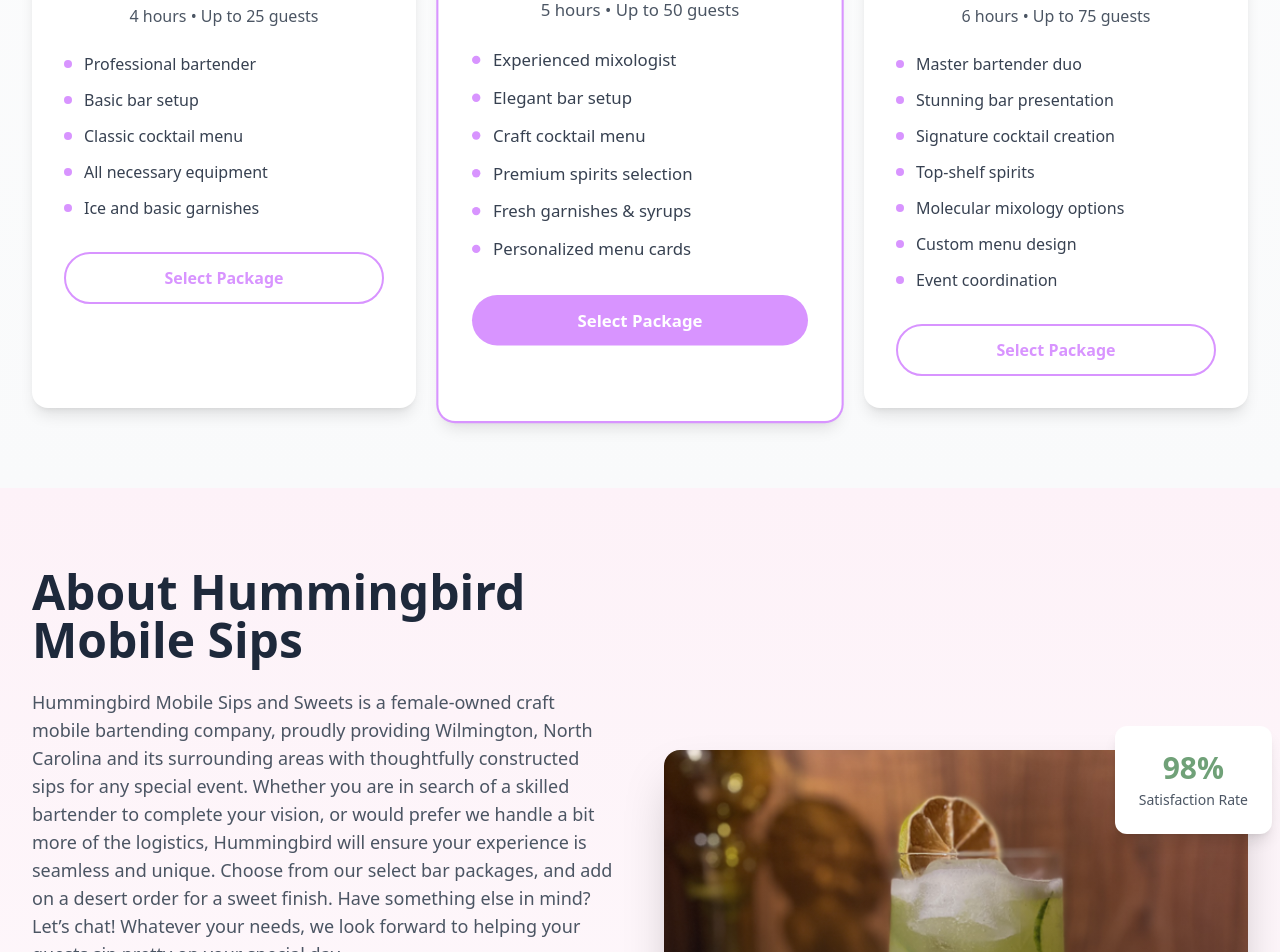
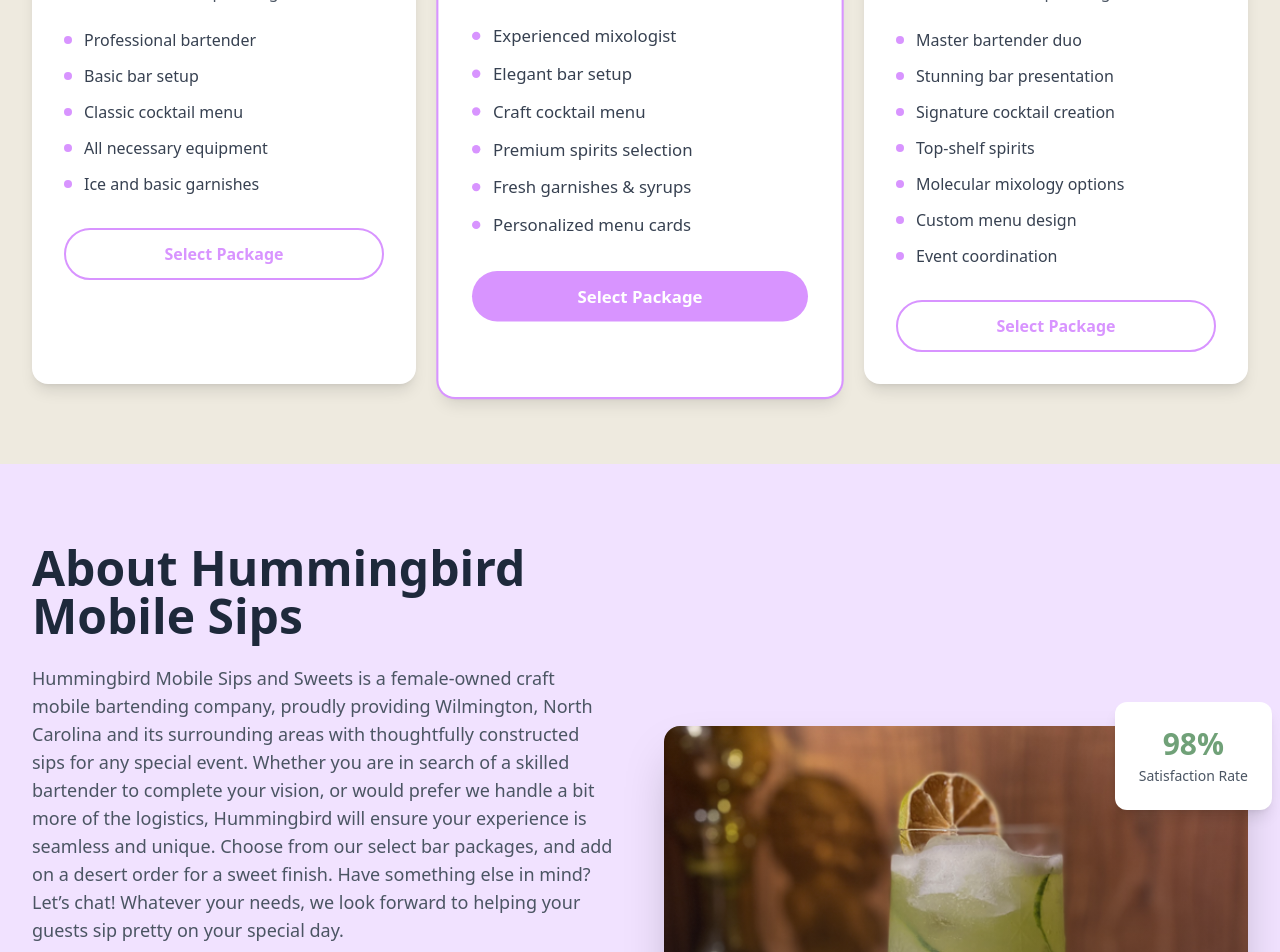
Before and after one commit to tlecocq99/HummingbirdMobileSips, a React (Vite) app: page / in a window 1280 px wide. Shown: the part 1848-2800 px from the top of the page. Built offline with nearby package versions, Linux system fonts and the light colour scheme.

Commit message:
background color and image changes

```diff
--- a/src/components/About.tsx
+++ b/src/components/About.tsx
@@ -31,7 +31,7 @@
   return (
     <section
       id="about"
-      className="py-20 bg-gradient-to-b from-pink-50 to-pink-50/40"
+      className="py-20 bg-[rgb(241,226,255)] text-slate-800"
     >
       <div className="max-w-7xl mx-auto px-4 sm:px-6 lg:px-8">
         <div className="grid grid-cols-1 lg:grid-cols-2 gap-12 items-center">
--- a/src/components/Footer.tsx
+++ b/src/components/Footer.tsx
@@ -27,7 +27,7 @@
       <div
         className="absolute inset-0"
         style={{
-          backgroundImage: `url(${barSetup})`,
+          backgroundImage: `url("/HummingbirdMobileSips/images/footer/setup.png")`,
           backgroundSize: "cover",
           backgroundPosition: "center",
           backgroundRepeat: "no-repeat",
@@ -43,7 +43,7 @@
             {/* Company Info */}
             <div className="lg:col-span-2">
               <div className="flex items-center space-x-2 mb-4">
-                <Wine className="h-8 w-8 text-purple-500" />
+                <Wine className="h-8 w-8 text-[rgb(152,130,161)]" />
                 <span className="text-2xl font-bold text-purple-500">
                   Hummingbird Mobile Sips
                 </span>
--- a/src/components/Services.tsx
+++ b/src/components/Services.tsx
@@ -89,10 +89,7 @@
   ];
 
   return (
-    <section
-      id="services"
-      className="py-20 bg-gradient-to-b from-pink-50/20 via-gray-50/60 to-gray-50"
-    >
+    <section id="services" className="py-20 bg-[#EEEADF] text-slate-800">
       <div className="max-w-7xl mx-auto px-4 sm:px-6 lg:px-8">
         {/* Header */}
         <div className="text-center mb-16">
@@ -120,7 +117,7 @@
             </div>
           ))}
         </div>
-        s{/* Packages */}
+        {/* Packages */}
         <div className="text-center mb-12">
           <h3 className="text-3xl md:text-4xl font-bold text-slate-800 mb-4">
             Event Packages
```
